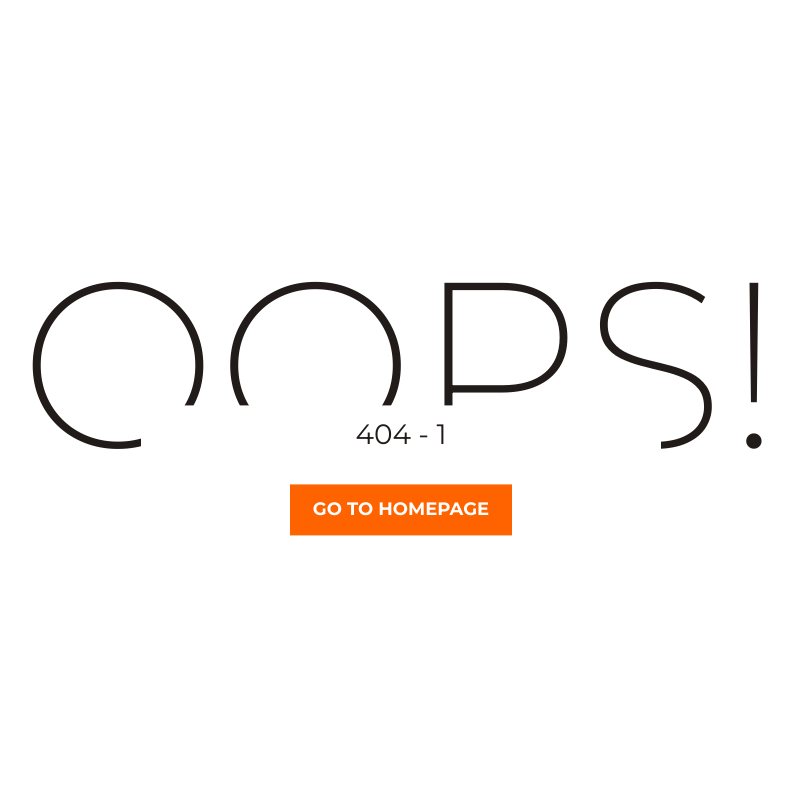
After one commit to clarkyboy/BMIS, a PHP site: page /404.php?msg=1 in a window 1280 px wide. The commit adds this page. Shown: the whole page, without its empty margins (239-1032 px from the left). Run offline with PHP 8.4, Linux system fonts and the light colour scheme.

Commit message:
Changed the file directory structure

```diff
--- /dev/null
+++ b/404.php
@@ -0,0 +1,45 @@
+<?php
+	$msg = null;
+	$msg = $_GET['msg'];
+?>
+<!DOCTYPE html>
+<html lang="en">
+
+<head>
+	<meta charset="utf-8">
+	<meta http-equiv="X-UA-Compatible" content="IE=edge">
+	<meta name="viewport" content="width=device-width, initial-scale=1">
+	<!-- The above 3 meta tags *must* come first in the head; any other head content must come *after* these tags -->
+
+	<title>404 HTML Template by Colorlib</title>
+
+	<!-- Google font -->
+	<link href="https://fonts.googleapis.com/css?family=Montserrat:200,400,700" rel="stylesheet">
+
+	<!-- Custom stlylesheet -->
+	<link type="text/css" rel="stylesheet" href="css/404.css" />
+
+	<!-- HTML5 shim and Respond.js for IE8 support of HTML5 elements and media queries -->
+	<!-- WARNING: Respond.js doesn't work if you view the page via file:// -->
+	<!--[if lt IE 9]>
+		  <script src="https://oss.maxcdn.com/html5shiv/3.7.3/html5shiv.min.js"></script>
+		  <script src="https://oss.maxcdn.com/respond/1.4.2/respond.min.js"></script>
+		<![endif]-->
+
+</head>
+
+<body>
+
+	<div id="notfound">
+		<div class="notfound">
+			<div class="notfound-404">
+				<h1>Oops!</h1>
+				<h2>404 - <?php echo $msg ?></h2>
+			</div>
+			<a href="index.php">Go TO Homepage</a>
+		</div>
+	</div>
+
+</body><!-- This templates was made by Colorlib (https://colorlib.com) -->
+
+</html>
--- a/classes/AdminController.php
+++ b/classes/Controller/AdminController.php
@@ -1,6 +1,6 @@
 <?php
 
-    require_once 'DatabaseService.php';
+    require_once './Service/DatabaseService.php';
 
     class AdminAccessController extends Database{
 
--- a/classes/LoginController.php
+++ b/classes/Controller/LoginController.php
@@ -1,6 +1,6 @@
 <?php
 
-    require_once 'DatabaseService.php';
+    require_once './Service/DatabaseService.php';
 
     class LoginAccessController extends Database{
 
--- a/classes/RoutesController.php
+++ b/classes/Controller/RoutesController.php
@@ -1,6 +1,7 @@
 <?php
 
-    class Routes{
+    class RoutesController{
+
         public function adminDashboard(){
             return  header('Location: admin/dashboard.php');
         }
@@ -10,6 +11,9 @@
         public function guest(){
             return  header('Location: guest.php');
         }
+        public function error404($msg){
+            return header('Location: 404.php?msg='.$msg);
+        }
     }
 
 ?>
--- /dev/null
+++ b/css/404.css
@@ -0,0 +1,110 @@
+* {
+    -webkit-box-sizing: border-box;
+            box-sizing: border-box;
+  }
+
+  body {
+    padding: 0;
+    margin: 0;
+  }
+
+  #notfound {
+    position: relative;
+    height: 100vh;
+  }
+
+  #notfound .notfound {
+    position: absolute;
+    left: 50%;
+    top: 50%;
+    -webkit-transform: translate(-50%, -50%);
+        -ms-transform: translate(-50%, -50%);
+            transform: translate(-50%, -50%);
+  }
+
+  .notfound {
+    max-width: 520px;
+    width: 100%;
+    line-height: 1.4;
+    text-align: center;
+  }
+
+  .notfound .notfound-404 {
+    position: relative;
+    height: 200px;
+    margin: 0px auto 20px;
+    z-index: -1;
+  }
+
+  .notfound .notfound-404 h1 {
+    font-family: 'Montserrat', sans-serif;
+    font-size: 236px;
+    font-weight: 200;
+    margin: 0px;
+    color: #211b19;
+    text-transform: uppercase;
+    position: absolute;
+    left: 50%;
+    top: 50%;
+    -webkit-transform: translate(-50%, -50%);
+        -ms-transform: translate(-50%, -50%);
+            transform: translate(-50%, -50%);
+  }
+
+  .notfound .notfound-404 h2 {
+    font-family: 'Montserrat', sans-serif;
+    font-size: 28px;
+    font-weight: 400;
+    text-transform: uppercase;
+    color: #211b19;
+    background: #fff;
+    padding: 10px 5px;
+    margin: auto;
+    display: inline-block;
+    position: absolute;
+    bottom: 0px;
+    left: 0;
+    right: 0;
+  }
+
+  .notfound a {
+    font-family: 'Montserrat', sans-serif;
+    display: inline-block;
+    font-weight: 700;
+    text-decoration: none;
+    color: #fff;
+    text-transform: uppercase;
+    padding: 13px 23px;
+    background: #ff6300;
+    font-size: 18px;
+    -webkit-transition: 0.2s all;
+    transition: 0.2s all;
+  }
+
+  .notfound a:hover {
+    color: #ff6300;
+    background: #211b19;
+  }
+
+  @media only screen and (max-width: 767px) {
+    .notfound .notfound-404 h1 {
+      font-size: 148px;
+    }
+  }
+
+  @media only screen and (max-width: 480px) {
+    .notfound .notfound-404 {
+      height: 148px;
+      margin: 0px auto 10px;
+    }
+    .notfound .notfound-404 h1 {
+      font-size: 86px;
+    }
+    .notfound .notfound-404 h2 {
+      font-size: 16px;
+    }
+    .notfound a {
+      padding: 7px 15px;
+      font-size: 14px;
+    }
+  }
```
Also changed, not shown: classes/Controller/MessageController.php (added, +26 -0 lines), index.php (+15 -4 lines), 404.html (deleted), classes/Model/PersonModel.php (renamed from classes/PersonModel.php), classes/Service/DatabaseService.php (renamed from classes/DatabaseService.php), error.html (deleted).
